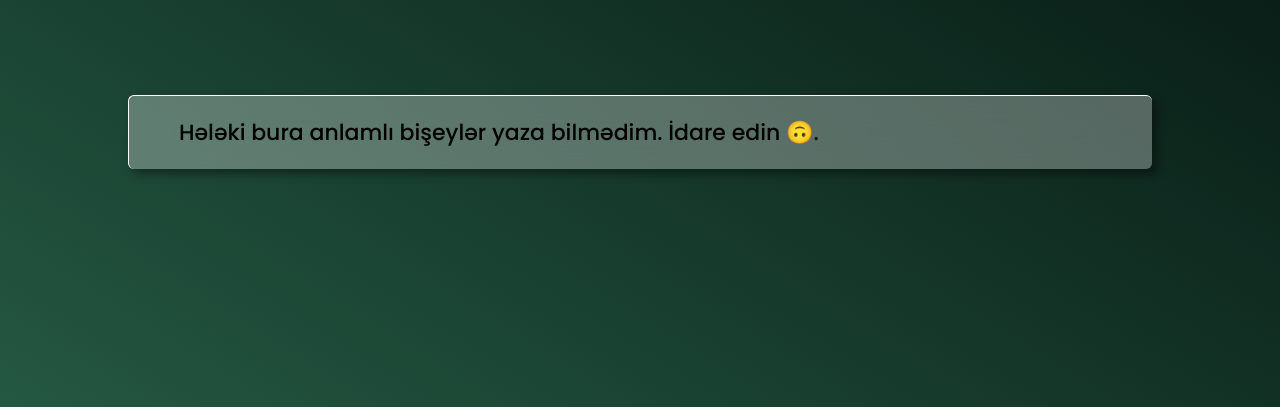
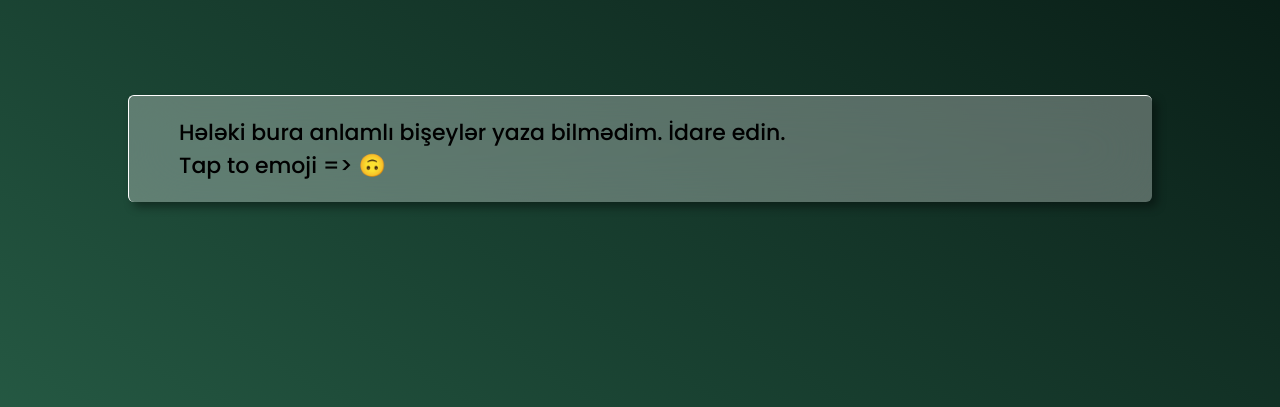
Before and after one commit to HesenIsmayilov44/djangoOnHeroku, a Django app: page / in a window 1280 px wide. Shown: the part 55-462 px from the top of the page. Run offline with Django 3.2, Linux system fonts and the light colour scheme.

```diff
--- a/djangoonheroku/settings.py
+++ b/djangoonheroku/settings.py
@@ -23,7 +23,7 @@ BASE_DIR = Path(__file__).resolve().parent.parent
 SECRET_KEY = 'nhbs+$o7@%yu&y4n4rehh4+cfzk8*2oq0^ukgj8jbn*06c-4cn'
 
 # SECURITY WARNING: don't run with debug turned on in production!
-DEBUG = True
+DEBUG = False
 
 ALLOWED_HOSTS = ['hasanismayilov.herokuapp.com', '127.0.0.1']
 
--- a/portifolio/templates/index.html
+++ b/portifolio/templates/index.html
@@ -28,7 +28,11 @@
     </nav>
     <section class="main">
         <div class="container " >
-            <h1>Hələki bura anlamlı bişeylər yaza bilmədim. İdare edin <span onclick="audioPlayer()" style="cursor: pointer;">🙃</span>.</h1>
+            <h1>Hələki bura anlamlı bişeylər yaza bilmədim. İdare edin.
+                <br>
+                Tap to emoji => <span onclick="audioPlayer()" style="cursor: pointer;">🙃</span>
+            </h1>
+
 
         </div>
     </section>
@@ -41,7 +45,6 @@
     </div>
     <script>
         function audioPlayer(){
-            window.alert("Here we go!!")
             var audio = new Audio('{% static "media/Akula.mp3" %}')
             audio.play()
 
```
